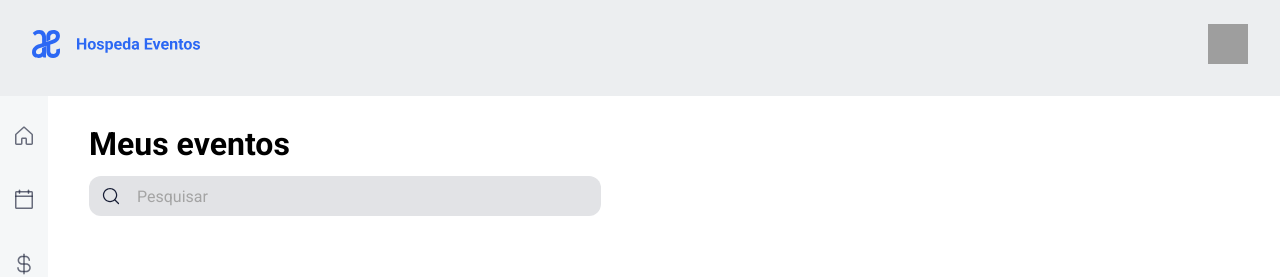
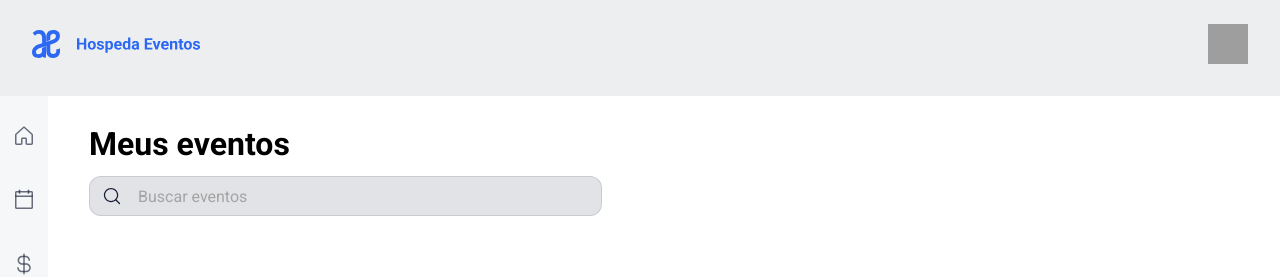
Before and after one commit to YuriPiresG/front-end-hospeda, a React (Vite) app: page / in a window 1280 px wide. Shown: the top 277 px of the page. Built offline with nearby package versions, Linux system fonts and the light colour scheme; grey boxes are pictures that could not be loaded.

Commit message:
style: added a border to the search component

```diff
--- a/src/components/SearchBar.tsx
+++ b/src/components/SearchBar.tsx
@@ -3,13 +3,14 @@ import searchBtn from "../assets/MagnifyingGlass.svg";
 export default function SearchBar() {
   return (
     <form action="" className="flex">
-      <button type="submit" className="bg-searchColor rounded-s-[0.75rem] pl-[0.75rem]">
+      <button type="submit" className="bg-searchColor rounded-s-[0.75rem] pl-[0.75rem] border-y border-l border-searchColor">
         <img src={searchBtn} alt="" />
       </button>
       <input
         type="text"
-        placeholder="Pesquisar"
-        className="bg-searchColor w-[30rem] h-[2.5rem] text-black placeholder-[#A4A4A4] text-[1rem] font-roboto font-normal pl-[1rem] rounded-e-[0.75rem]"
+        placeholder="Buscar eventos"
+        className="bg-searchColor w-[30rem] h-[2.5rem] text-black placeholder-[#A4A4A4] text-[1rem] font-roboto font-normal pl-[1rem] rounded-e-[0.75rem] border-y border-r border-searchColor "
+
       />
     </form>
   );
```
